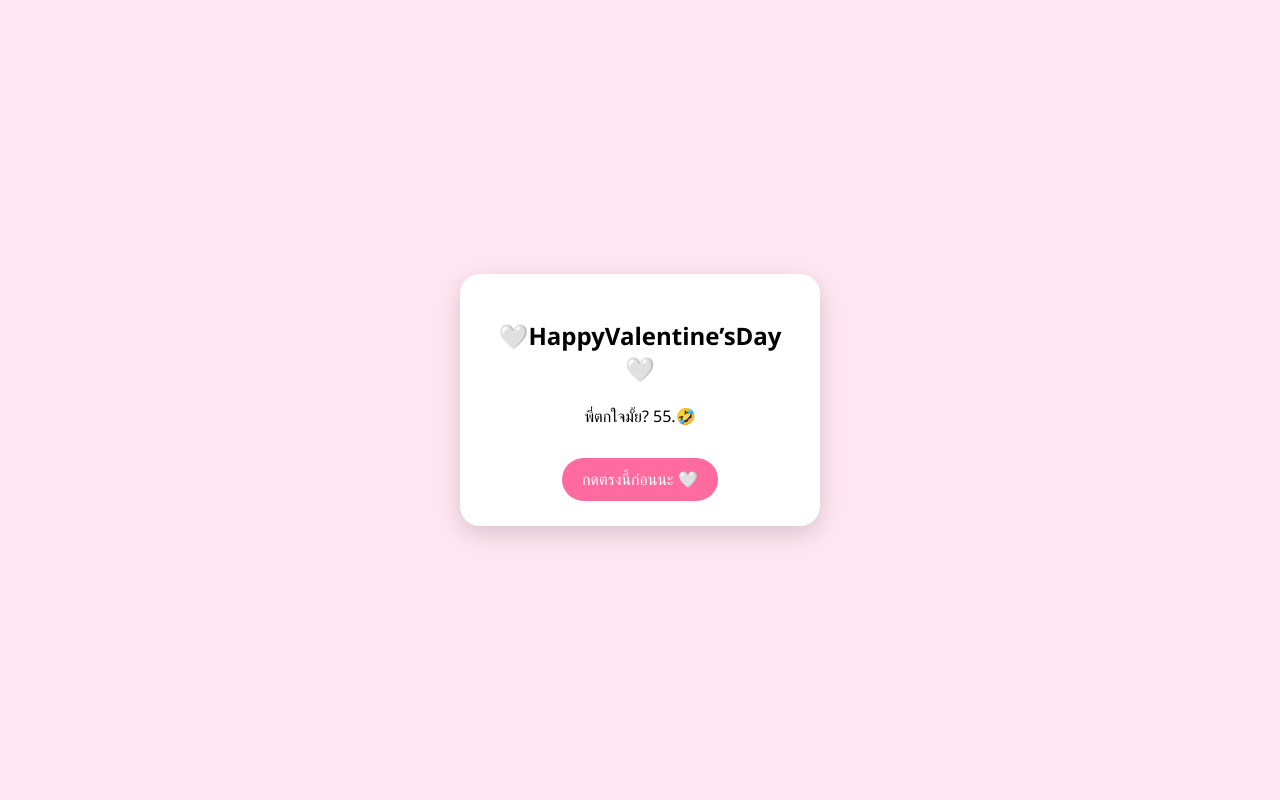
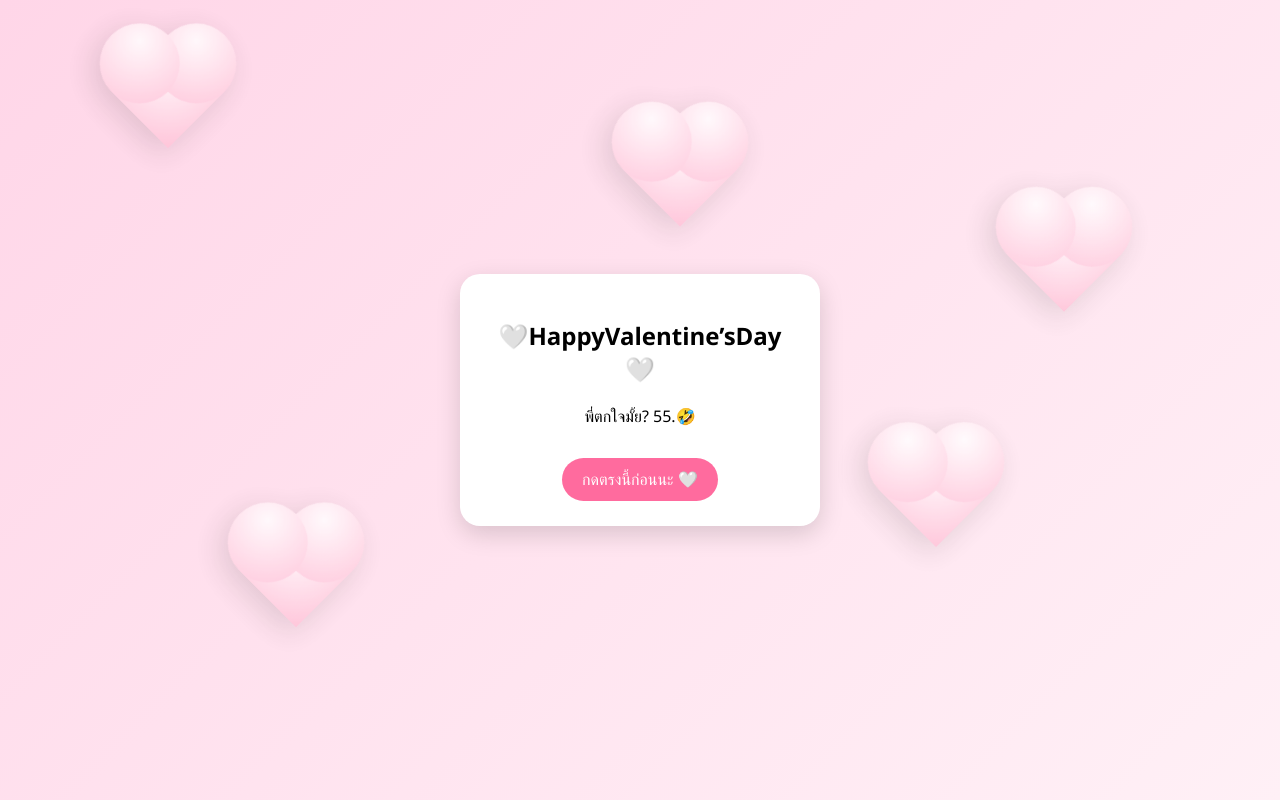
Before and after one commit to aomzzz111-tech/valentine, a plain HTML site: page index.html in a window 1280 px wide. Drawn offline with Linux system fonts and the light colour scheme.

Commit message:
Update index.html

```diff
--- a/index.html
+++ b/index.html
@@ -129,10 +129,78 @@ button:hover{ transform:scale(1.05); }
     }
 }
 
+body{
+    margin:0;
+    font-family:'Segoe UI',sans-serif;
+    height:100vh;
+    overflow:hidden;
+    background:linear-gradient(135deg,#ffd6e8,#fff0f6);
+    position:relative;
+}
+
+/* layer หัวใจ */
+.heart-bg{
+    position:fixed;
+    top:0;
+    left:0;
+    width:100%;
+    height:100%;
+    overflow:hidden;
+    z-index:-1;
+}
+
+/* หัวใจ */
+.heart{
+    position:absolute;
+    width:80px;
+    height:80px;
+    background:radial-gradient(circle at 30% 30%, #ffffff, #ffc0d6);
+    transform:rotate(45deg);
+    animation:float 10s infinite ease-in-out;
+    opacity:0.8;
+    filter:drop-shadow(0 10px 15px rgba(0,0,0,0.15));
+}
+
+/* ทำทรงหัวใจ */
+.heart:before,
+.heart:after{
+    content:"";
+    position:absolute;
+    width:80px;
+    height:80px;
+    background:inherit;
+    border-radius:50%;
+}
+
+.heart:before{
+    top:-40px;
+    left:0;
+}
+
+.heart:after{
+    left:-40px;
+    top:0;
+}
+
+/* animation ลอย */
+@keyframes float{
+    0%{ transform:translateY(0) rotate(45deg);}
+    50%{ transform:translateY(-30px) rotate(45deg);}
+    100%{ transform:translateY(0) rotate(45deg);}
+}
+
 </style>
 </head>
 
 <body>
+
+<div class="heart-bg">
+    <div class="heart" style="top:10%; left:10%; animation-duration:12s;"></div>
+    <div class="heart" style="top:70%; left:20%; animation-duration:9s;"></div>
+    <div class="heart" style="top:30%; left:80%; animation-duration:14s;"></div>
+    <div class="heart" style="top:60%; left:70%; animation-duration:11s;"></div>
+    <div class="heart" style="top:20%; left:50%; animation-duration:10s;"></div>
+</div>
 
 <div id="page1" class="page active">
 <div class="box">
```
